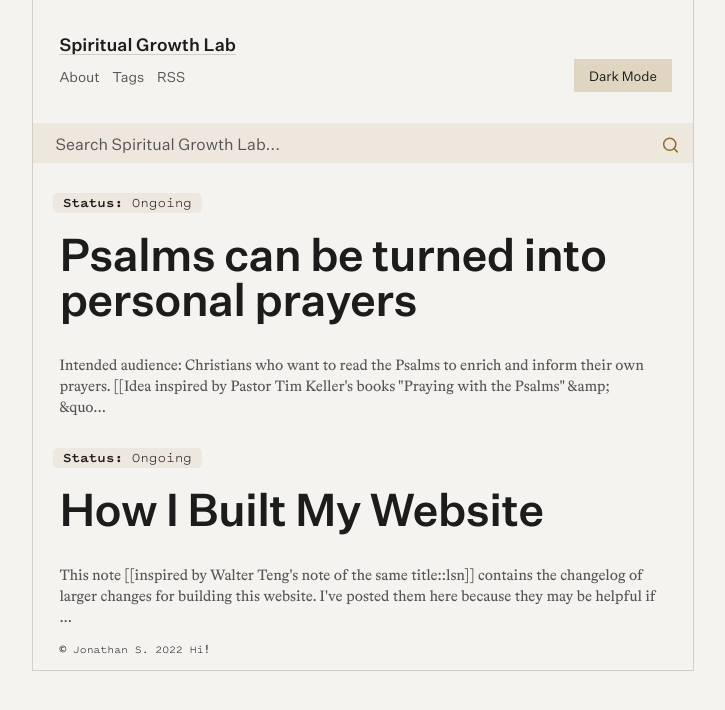
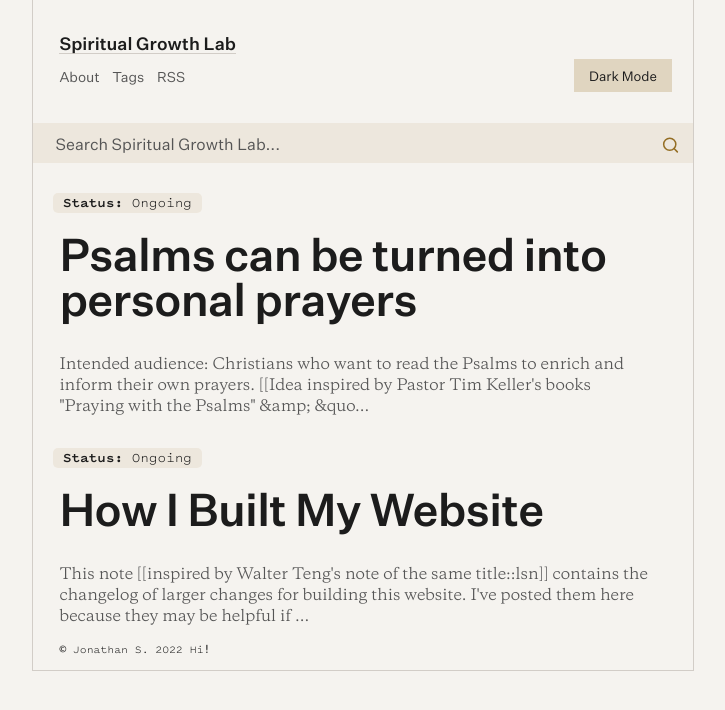
Before and after one commit to jsantiago611/digital-garden-master, a Jekyll site: the page built from index.md, in a window 1280 px wide. Shown: the top 710 px of the page, without its empty margins (277-1002 px from the left). Built offline with Jekyll 4.4.1, drawn with Linux system fonts in a browser that asks for light colours.

Commit message:
Create Style.css

```diff
--- a/assets/css/Style.css
+++ b/assets/css/Style.css
@@ -73,7 +73,7 @@ layout: Stylesheet
 
 
 @font-face {
-   font-family: 'Copernicus';
+   font-family: 'Bradford';
    src: url('../fonts/BradfordLLWeb-Book (1).woff2') format('woff2');
    font-weight: 400;
    font-style: normal;
```
